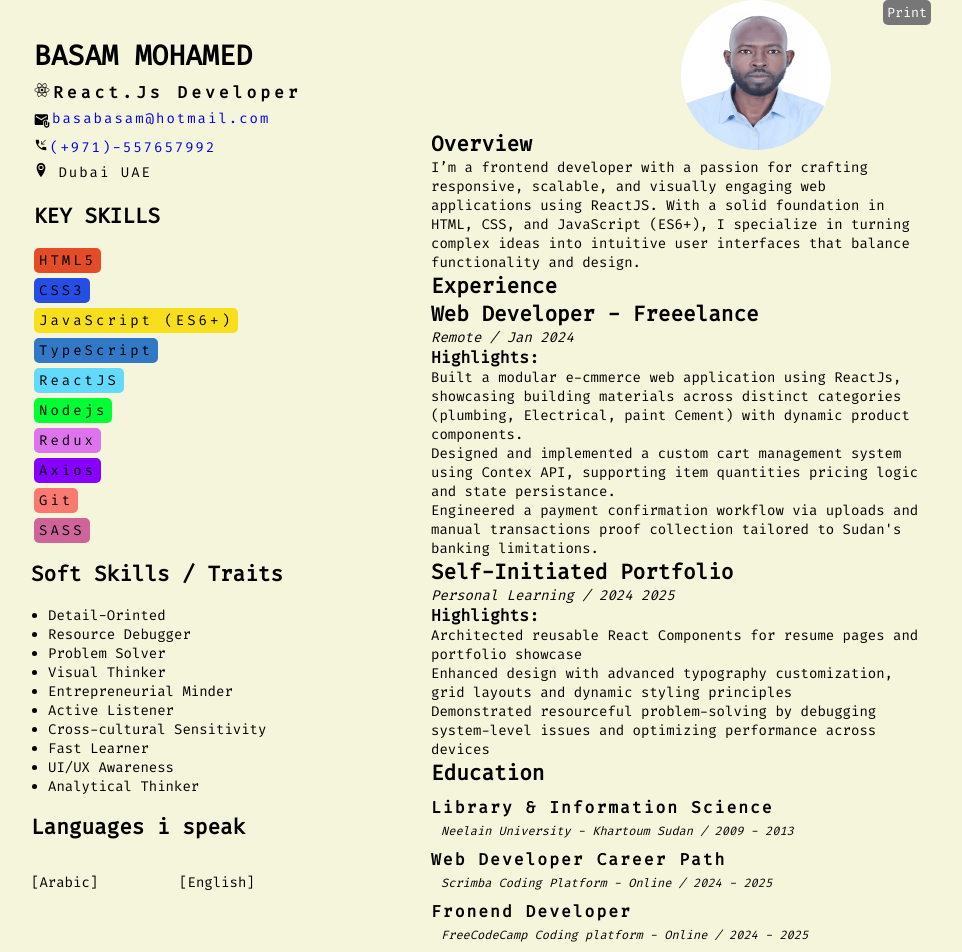
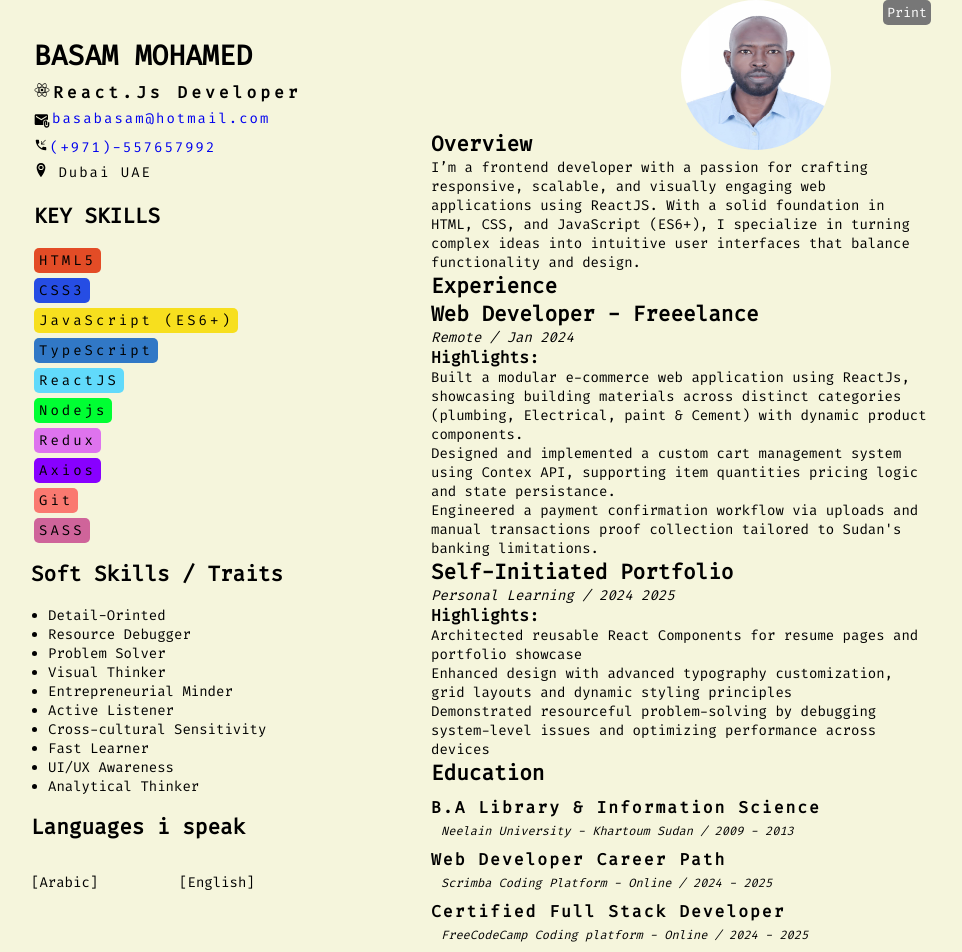
Before and after one commit to BasamLive/my-resume, a React (Vite) app: page / in a window 1280 px wide. Shown: the top 952 px of the page, without its empty margins (159-1121 px from the left). Built offline with nearby package versions, Linux system fonts and the light colour scheme.

Commit message:
fixing some typos i made during development

```diff
--- a/src/App.jsx
+++ b/src/App.jsx
@@ -126,9 +126,9 @@ const App = () => {
               <h3 className="experience-highlight">Highlights:</h3>
               <ul className="experience-list">
                 <li>
-                  Built a modular e-cmmerce web application using ReactJs,
+                  Built a modular e-commerce web application using ReactJs,
                   showcasing building materials across distinct categories
-                  (plumbing, Electrical, paint Cement) with dynamic product
+                  (plumbing, Electrical, paint & Cement) with dynamic product
                   components.
                 </li>
                 <li>
@@ -170,7 +170,7 @@ const App = () => {
             <div>
               <h1 className="education-primary-heading">Education</h1>
               <h3 className="education-secondary-heading">
-                Library & Information Science
+                B.A Library & Information Science
               </h3>
               <p className="education-university-name">
                 Neelain University - Khartoum Sudan / 2009 - 2013
@@ -185,7 +185,9 @@ const App = () => {
               </p>
             </div>
             <div>
-              <h3 className="education-secondary-heading">Fronend Developer</h3>
+              <h3 className="education-secondary-heading">
+                Certified Full Stack Developer
+              </h3>
               <p className="education-university-name">
                 FreeCodeCamp Coding platform - Online / 2024 - 2025
               </p>
```
